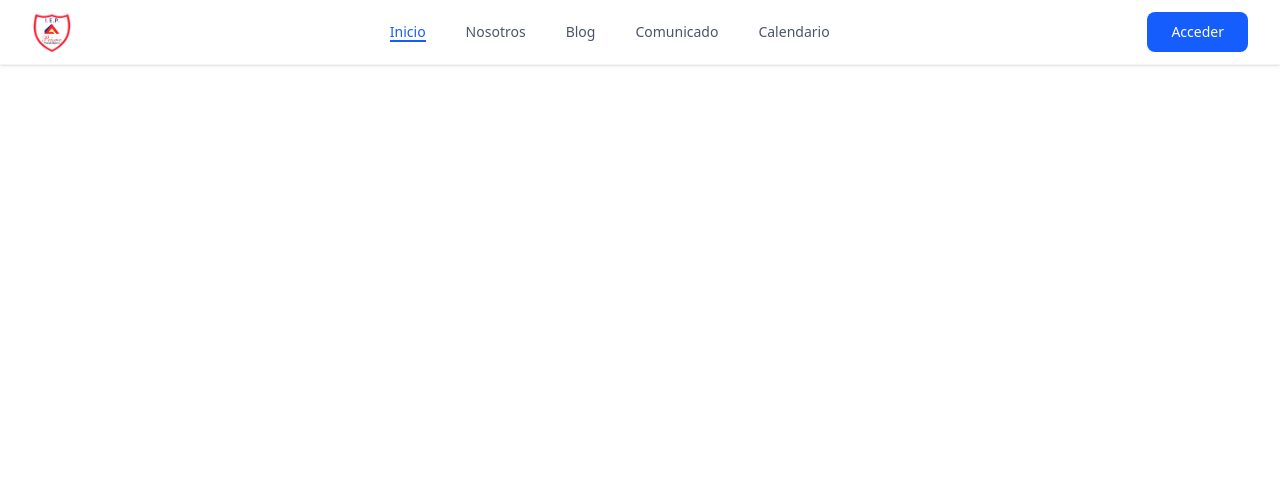
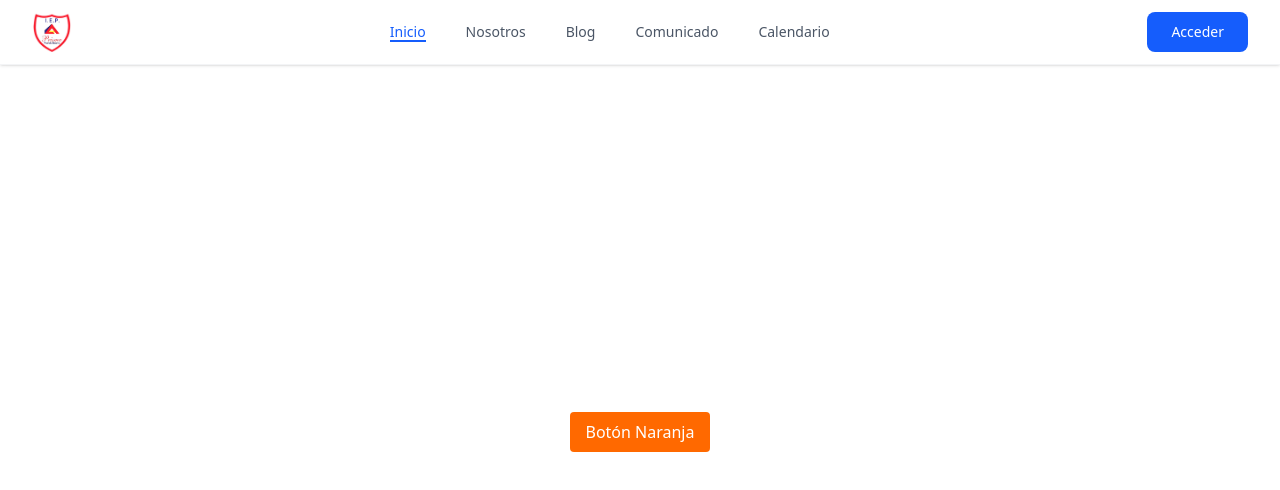
Before and after one commit to HHikki/proyectdevops, a React (Vite) app: page / in a window 1280 px wide. Shown: the top 490 px of the page. Built offline with nearby package versions, Linux system fonts and the light colour scheme.

Commit message:
Create:boton_Angela

```diff
--- a/src/App.jsx
+++ b/src/App.jsx
@@ -1,6 +1,7 @@
 import { useState } from "react";
 import "./App.css";
 import Navbar from "./componets/Navbar";
+import Button_A from "./componets/Button_A";
 
 function App() {
   const [count, setCount] = useState(0);
@@ -8,6 +9,7 @@ function App() {
   return (
     <>
       <Navbar />
+      <Button_A />
     </>
   );
 }
--- /dev/null
+++ b/src/componets/Button_A.jsx
@@ -0,0 +1,13 @@
+import React from "react";
+
+const Button_A = () => {
+  return (
+    <div className="h-screen flex items-center justify-center">
+      <button className="bg-orange-500 text-white px-4 py-2 rounded hover:bg-orange-600 transition">
+        Botón Naranja
+      </button>
+    </div>
+  );
+};
+
+export default Button_A;
```
